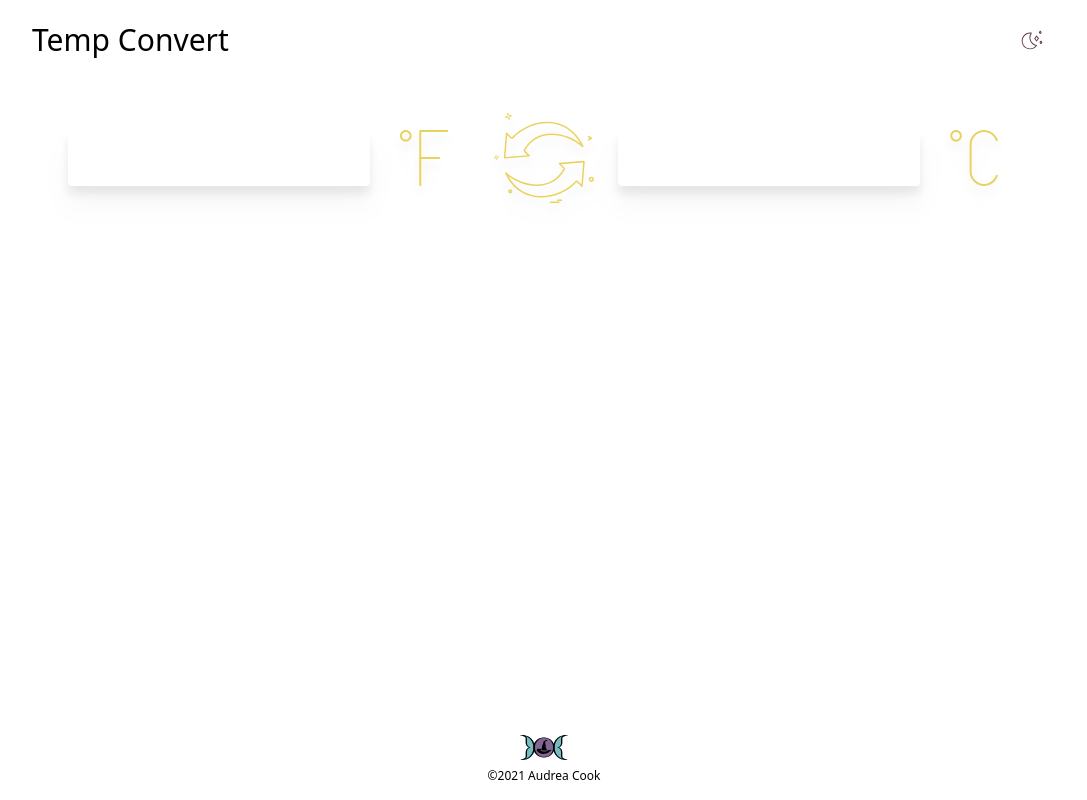
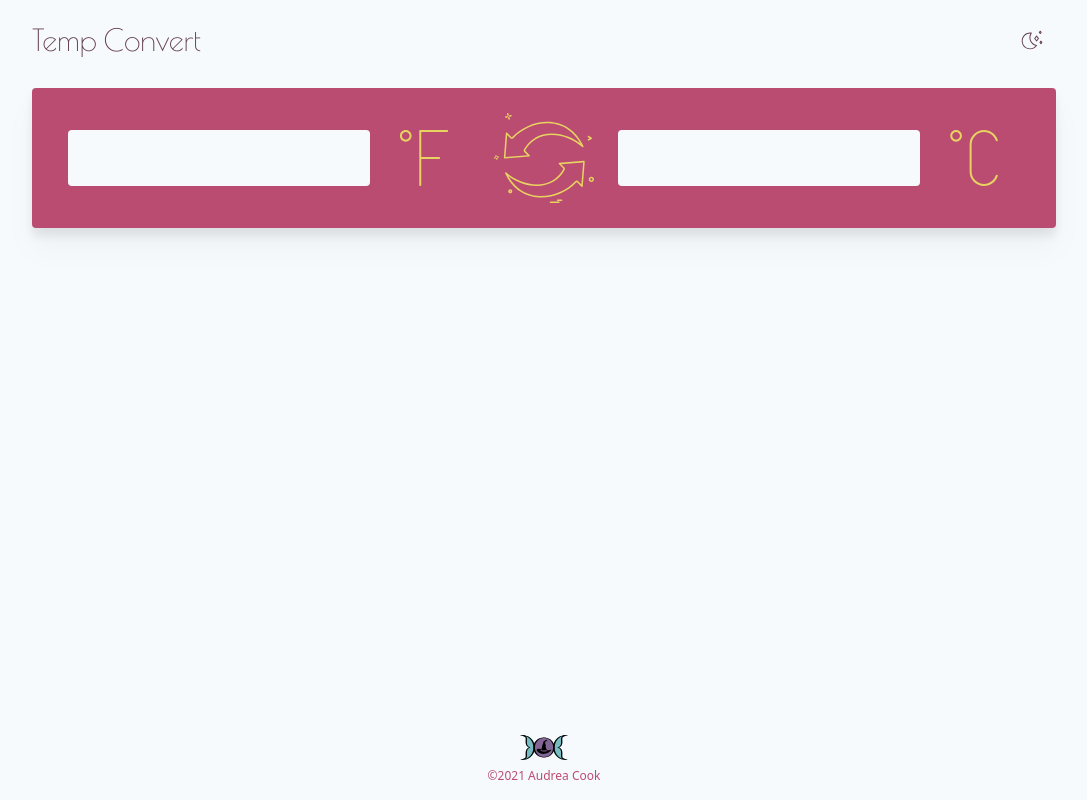
Before and after one commit to AudTheCodeWitch/temp-convert, a React (Create React App) app: page / in a window 1280 px wide. Shown: the whole page, without its empty margins (96-1183 px from the left). Built offline with nearby package versions, Linux system fonts and the light colour scheme.

Commit message:
Add color themes

```diff
--- a/src/index.css
+++ b/src/index.css
@@ -1,4 +1,26 @@
 /* ./src/index.css */
+@import url('https://fonts.googleapis.com/css2?family=Poiret+One&display=swap');
+
+:root {
+  @apply light;
+}
+
+.dark {
+  --color-bg-primary: #01161E;
+  --color-bg-secondary: #613e4b;
+  --color-text-primary: #f7fafc;
+  --color-text-secondary: #E8D360;
+  --color-border-primary: #02394f;
+}
+
+.light {
+  --color-bg-primary: #F7FAFC;
+  --color-bg-secondary: #ba4c72;
+  --color-text-primary: #613E4B;
+  --color-text-secondary: #BA4C72;
+  --color-border-primary: #E8D360;
+}
+
 @tailwind base;
 @tailwind components;
 @tailwind utilities;
--- a/tailwind.config.js
+++ b/tailwind.config.js
@@ -2,7 +2,24 @@ module.exports = {
   purge: ['./src/**/*.{js,jsx,ts,tsx}', './public/index.html'],
   darkMode: false, // or 'media' or 'class'
   theme: {
-    extend: {},
+    extend: {
+      fontFamily: {
+        'poiret': ['Poiret One', 'cursive']
+      },
+      backgroundColor: {
+        primary: 'var(--color-bg-primary)',
+        secondary: 'var(--color-bg-secondary)',
+        accent: 'var(--color-bg-accent)'
+      },
+      textColor: {
+        primary: 'var(--color-text-primary)',
+        secondary: 'var(--color-text-secondary)',
+        accent: 'var(--color-text-accent)'
+      },
+      borderColor: {
+        primary: 'var(--color-border-primary)'
+      }
+    },
   },
   variants: {
     extend: {},
```
